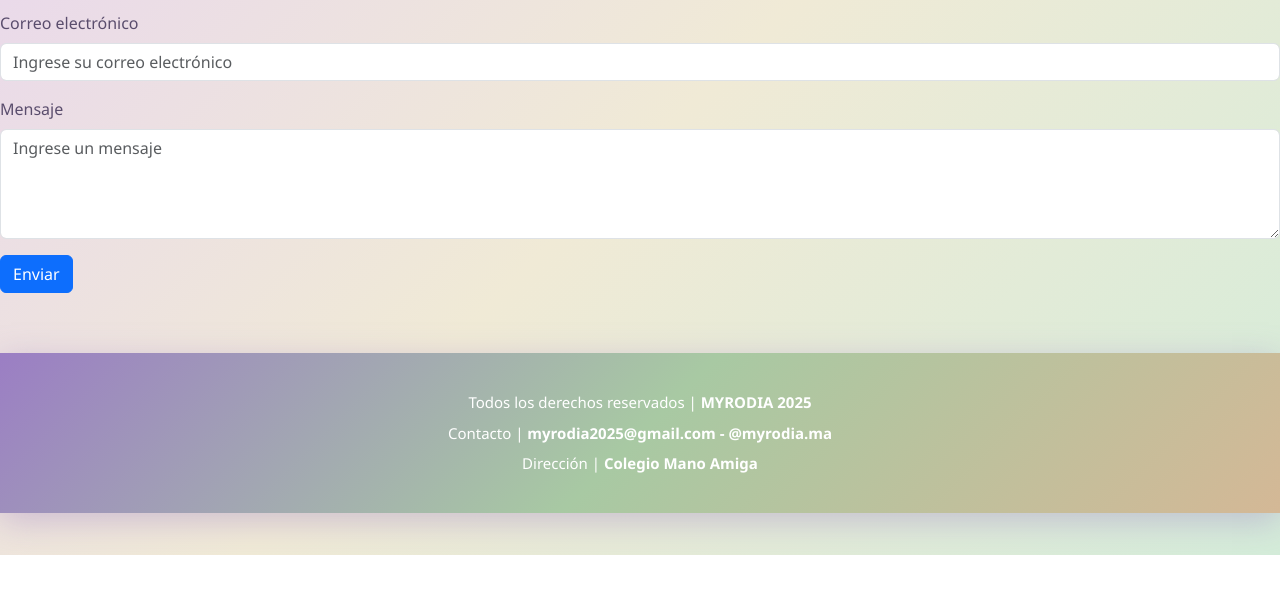
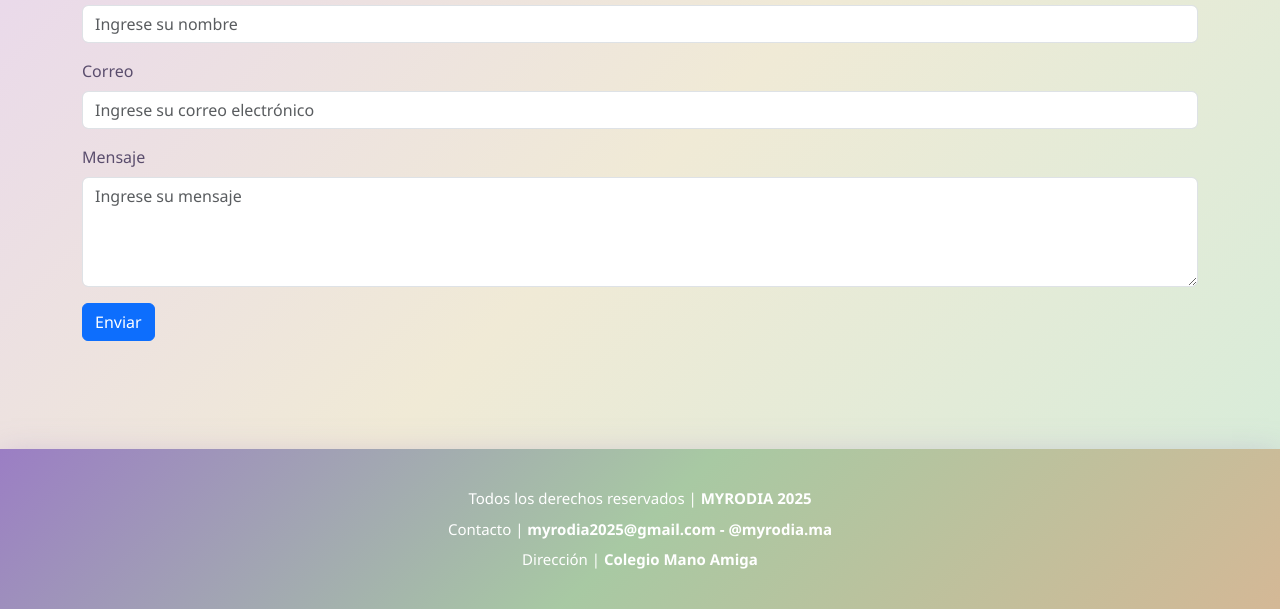
Before and after one commit to ambar-j/Carrito, a plain HTML site: page contacto.html in a window 1280 px wide. Shown: the part 245-854 px from the top of the page. Before the commit the page ends 800 px from the top, so only its background shows below. Drawn offline with nearby package versions, Linux system fonts and the light colour scheme.

Commit message:
Update contacto.html
Código actualizado.

```diff
--- a/contacto.html
+++ b/contacto.html
@@ -21,25 +21,27 @@
       </div>
     </div>
   </nav>
-  <form>
+
+  <main class="container py-5">
     <h1 class="mb-4">Contáctanos</h1>
-
+    <form>
       <div class="mb-3">
         <label for="nombre" class="form-label">Nombre</label>
-        <input type="text" class="form-control" id="nombre" placeholder= "Ingrese su nombre" required>
+        <input type="text" class="form-control" id="nombre" placeholder="Ingrese su nombre" required>
       </div>
       <div class="mb-3">
-        <label for="correo" class="form-label">Correo electrónico</label>
+        <label for="correo" class="form-label">Correo</label>
         <input type="email" class="form-control" id="correo" placeholder="Ingrese su correo electrónico" required>
       </div>
       <div class="mb-3">
         <label for="mensaje" class="form-label">Mensaje</label>
-        <textarea class="form-control" id="mensaje" rows="4" placeholder="Ingrese un mensaje" required></textarea>
+        <textarea class="form-control" id="mensaje" rows="4" placeholder="Ingrese su mensaje" required></textarea>
       </div>
       <button type="submit" class="btn btn-primary">Enviar</button>
     </form>
   </main>
 </body>
+
 <footer>
     <div class="pie">
         <p>Todos los derechos reservados | <strong>MYRODIA 2025</strong></p>
```
